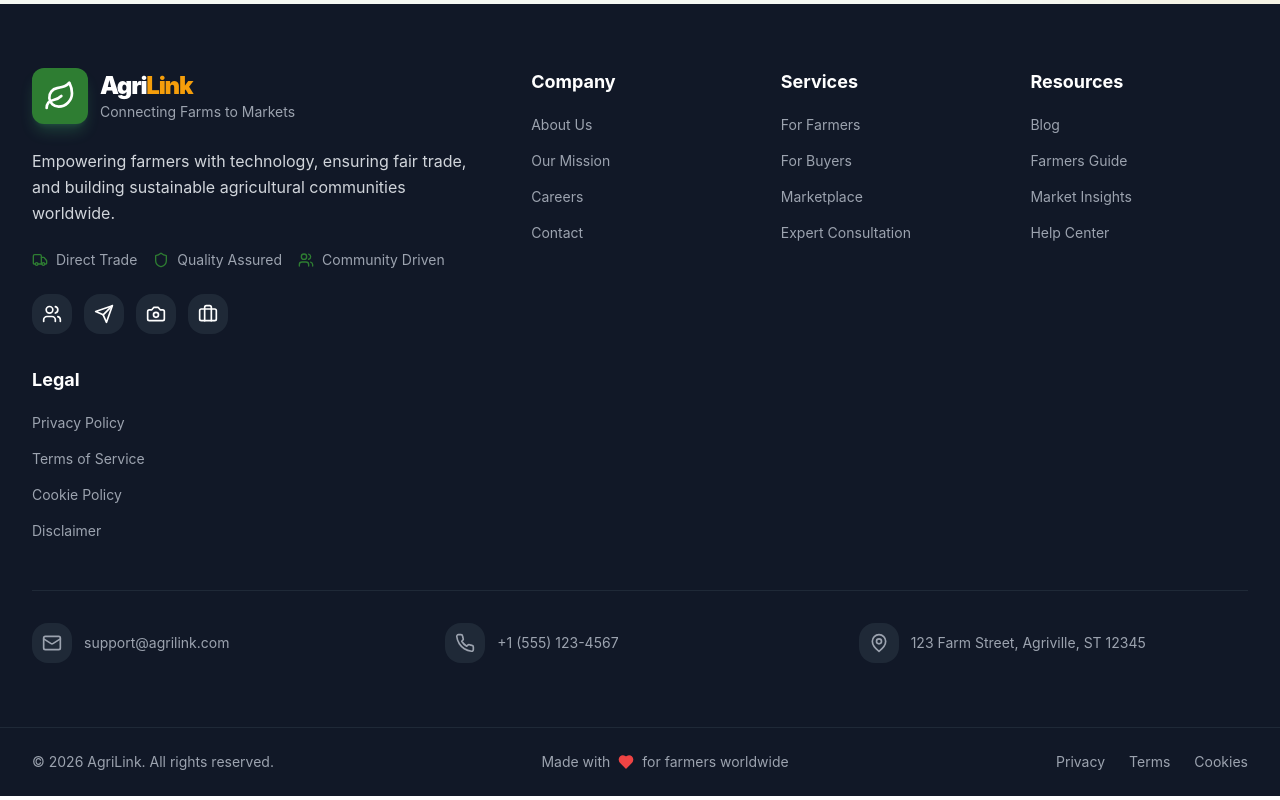
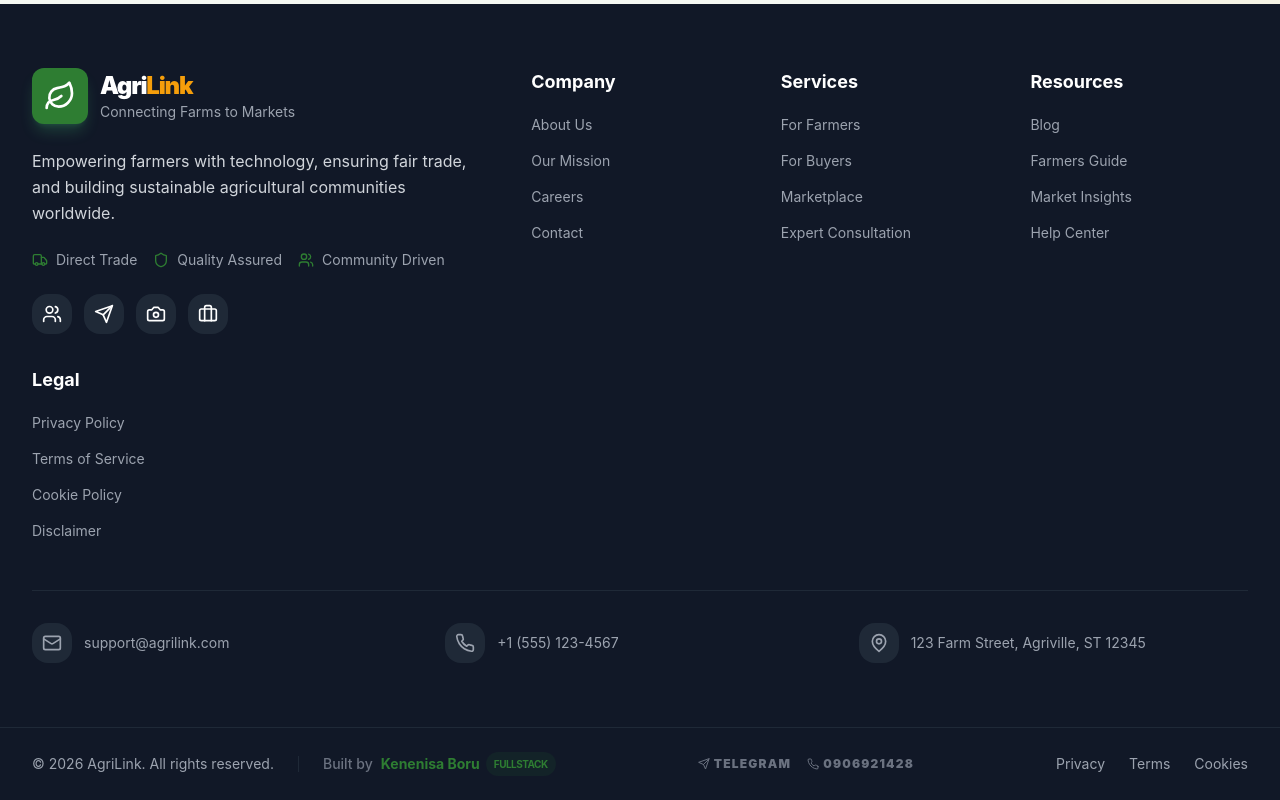
Before and after one commit to Kenenisaboru/Agrilink, a React (Vite) app in the folder frontend/: page / in a window 1280 px wide. Shown: the part 3025-3825 px from the top of the page. Built offline with nearby package versions, Linux system fonts and the light colour scheme; no server answers.

Commit message:
feat: add developer credits to footer

```diff
--- a/frontend/src/components/Footer.jsx
+++ b/frontend/src/components/Footer.jsx
@@ -206,14 +206,34 @@ const Footer = () => {
             transition={{ duration: 0.5 }}
             className="flex flex-col md:flex-row justify-between items-center gap-4"
           >
-            <div className="flex items-center gap-2 text-sm text-gray-400">
-              <span>© {currentYear} AgriLink. All rights reserved.</span>
+            <div className="flex flex-col md:flex-row items-center gap-6">
+              <div className="flex items-center gap-2 text-sm text-gray-400">
+                <span>© {currentYear} AgriLink. All rights reserved.</span>
+              </div>
+              <div className="h-4 w-px bg-gray-800 hidden md:block" />
+              <div className="flex items-center gap-2 text-sm font-medium">
+                <span className="text-gray-500">Built by</span>
+                <a
+                  href="https://github.com/Kenenisaboru"
+                  target="_blank"
+                  rel="noopener noreferrer"
+                  className="text-agriGreen hover:text-amber-500 transition-colors font-bold flex items-center gap-1.5"
+                >
+                  Kenenisa Boru
+                  <span className="bg-agriGreen/10 text-[10px] px-2 py-0.5 rounded-full uppercase tracking-tighter">Fullstack</span>
+                </a>
+              </div>
             </div>
 
-            <div className="flex items-center gap-2 text-sm text-gray-400">
-              <span>Made with</span>
-              <Heart className="w-4 h-4 text-red-500 fill-current" />
-              <span>for farmers worldwide</span>
+            <div className="flex items-center gap-6">
+              <div className="flex items-center gap-4 text-xs font-black uppercase tracking-widest text-gray-500">
+                <a href="https://t.me/kwth21" className="hover:text-agriGreen transition-colors flex items-center gap-1">
+                  <Send className="w-3 h-3" /> Telegram
+                </a>
+                <a href="tel:0906921428" className="hover:text-agriGreen transition-colors flex items-center gap-1">
+                  <Phone className="w-3 h-3" /> 0906921428
+                </a>
+              </div>
             </div>
 
             <div className="flex items-center gap-6 text-sm">
```
